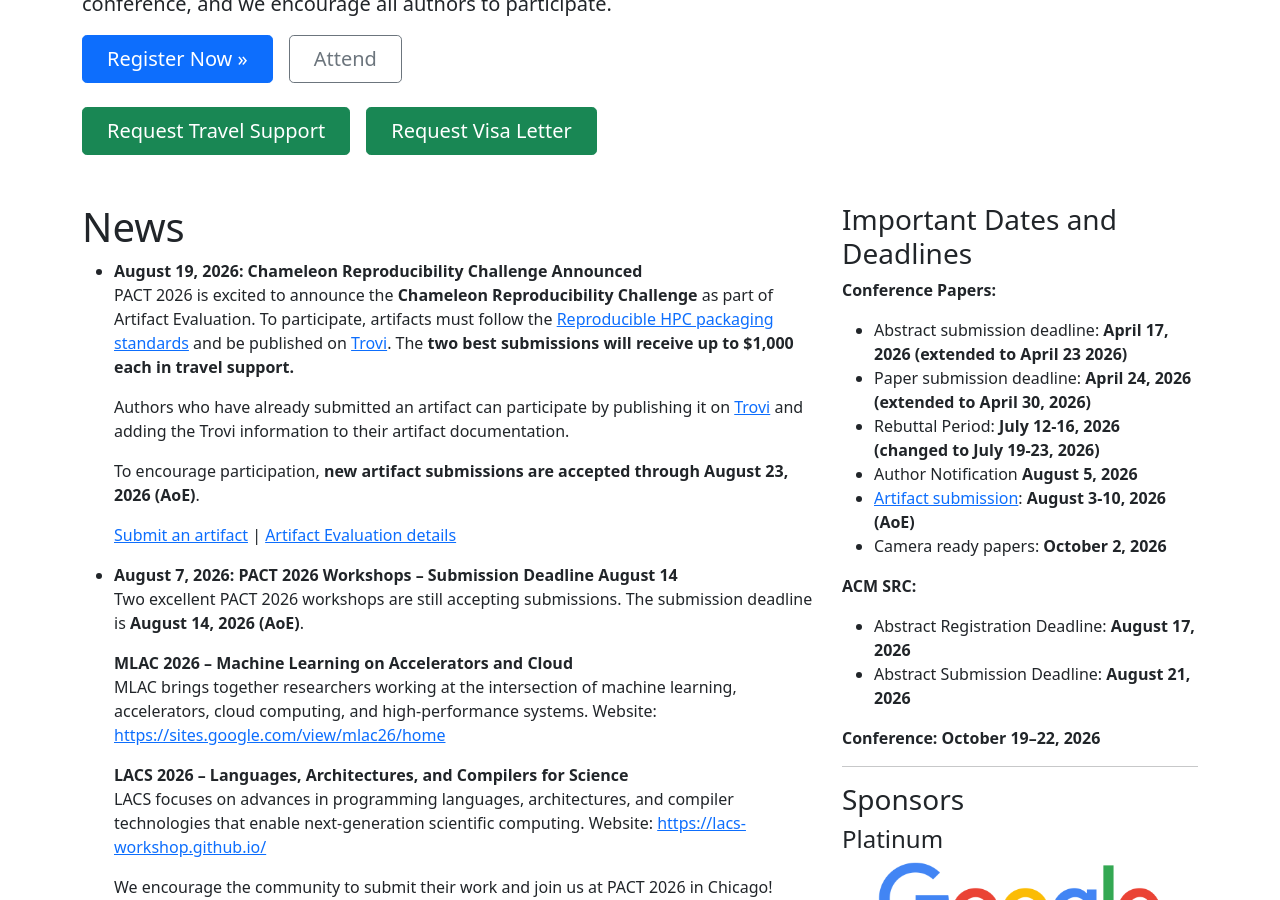
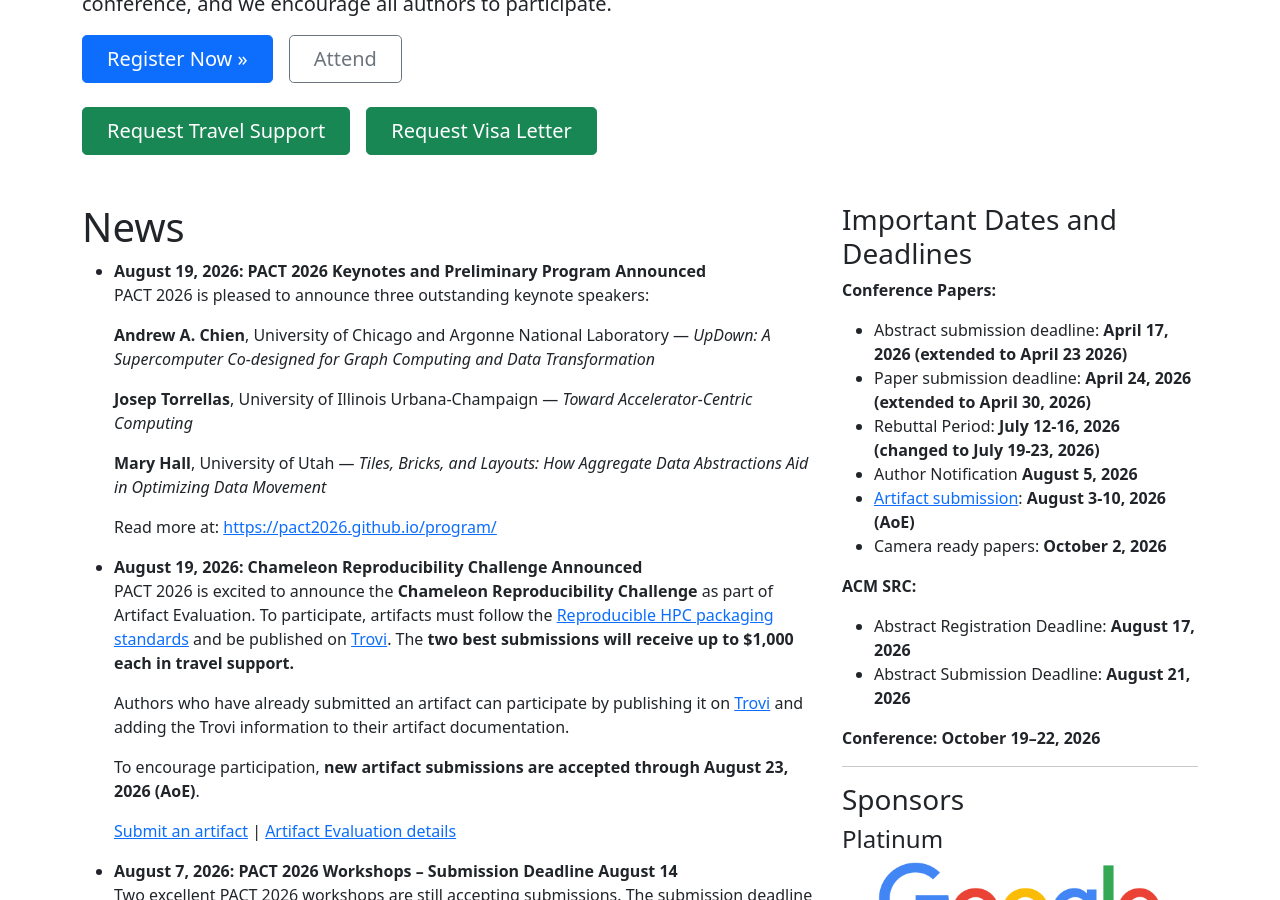
Before and after one commit to pact2026/pact2026.github.io, a Jekyll site: the page built from index.html, in a window 1280 px wide and 900 px high, scrolled down 674 px. Built offline with Jekyll 4.4.1, drawn with Linux system fonts in a browser that asks for light colours.

Commit message:
web: add keynotes to news

```diff
--- a/_includes/index_news.html
+++ b/_includes/index_news.html
@@ -1,5 +1,23 @@
 <h1>News</h1>
 <ul>
+    <li>
+        <b>August 19, 2026: PACT 2026 Keynotes and Preliminary Program Announced</b>
+        <p>
+            PACT 2026 is pleased to announce three outstanding keynote speakers:
+        </p>
+        <p>
+            <b>Andrew A. Chien</b>, University of Chicago and Argonne National Laboratory — <i>UpDown: A Supercomputer Co-designed for Graph Computing and Data Transformation</i>
+        </p>
+        <p>
+            <b>Josep Torrellas</b>, University of Illinois Urbana-Champaign — <i>Toward Accelerator-Centric Computing</i>
+        </p>
+        <p>
+            <b>Mary Hall</b>, University of Utah — <i>Tiles, Bricks, and Layouts: How Aggregate Data Abstractions Aid in Optimizing Data Movement</i>
+        </p>
+        <p>
+            Read more at: <a href="https://pact2026.github.io/program/" target="_blank">https://pact2026.github.io/program/</a>
+        </p>
+    </li>
     <li>
         <b>August 19, 2026: Chameleon Reproducibility Challenge Announced</b>
         <p>
@@ -15,6 +33,7 @@
             <a href="https://pact26ae.hotcrp.com/" target="_blank">Submit an artifact</a> | <a href="https://pact2026.github.io/ae/" target="_blank">Artifact Evaluation details</a>
         </p>
     </li>
+
     <li>
         <b>August 7, 2026: PACT 2026 Workshops – Submission Deadline August 14</b>
         <p>
```
